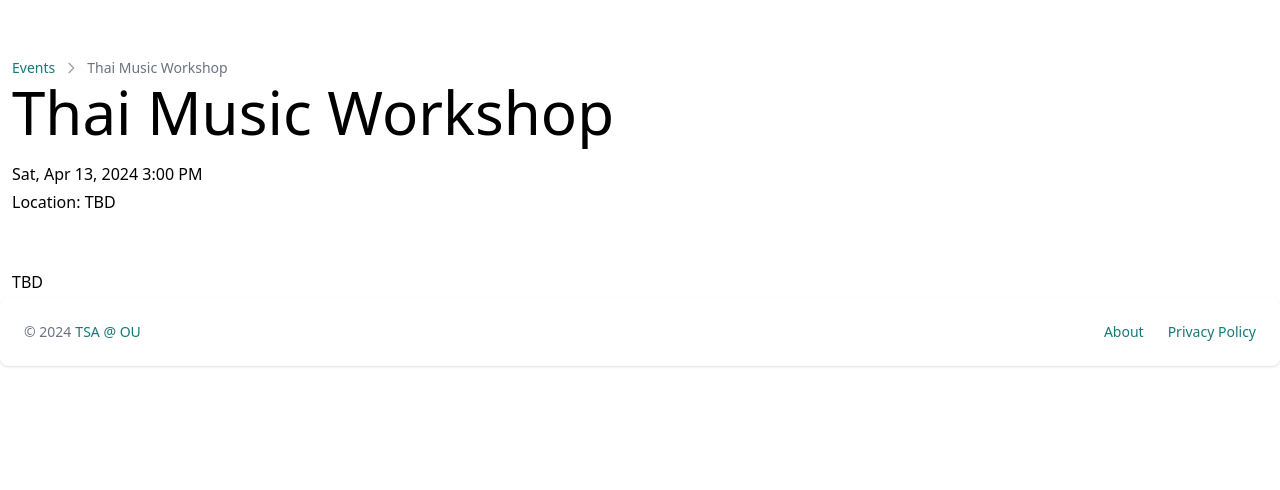
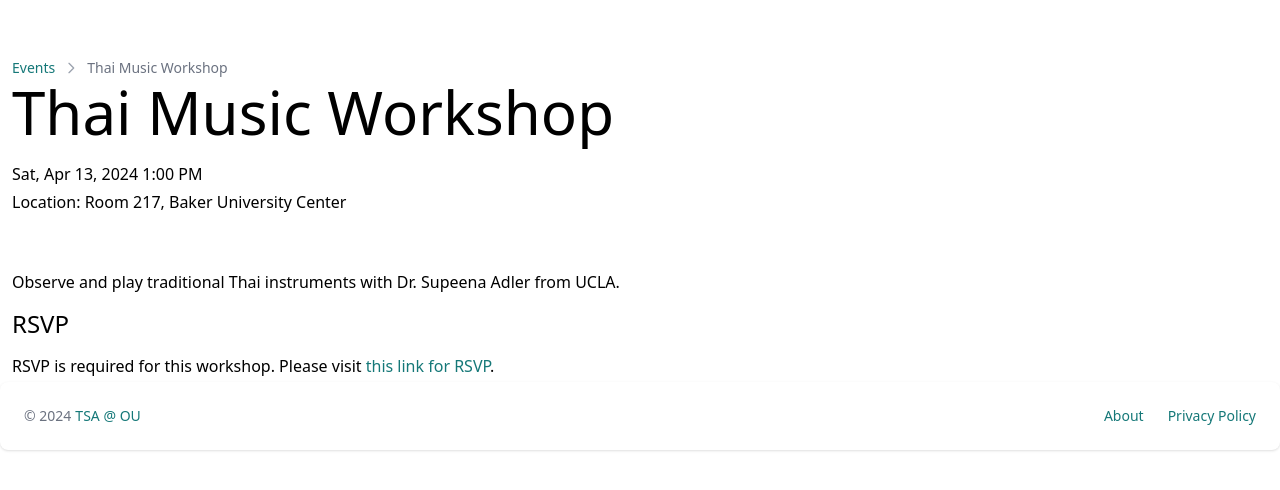
Before and after one commit to itstsaou/itstsaou.github.io, a Gatsby site: page /events/2024-04-13-thai-music-workshop in a window 1280 px wide. Shown: the part 70-560 px from the top of the page. Built offline with nearby package versions, Linux system fonts and the light colour scheme; Gatsby itself is replaced by a stand-in of ours.

Commit message:
feat: add detail for thai music workshop

```diff
--- a/events/2024-04-13-thai-music-workshop.mdx
+++ b/events/2024-04-13-thai-music-workshop.mdx
@@ -1,11 +1,15 @@
 ---
 slug: 2024-04-13-thai-music-workshop
 title: Thai Music Workshop
-begin: "2024-04-13T15:00:00"
-end: "2024-04-13T18:00:00"
+begin: "2024-04-13T13:00:00"
+end: "2024-04-13T16:00:00"
 tz: America/New_York
-location: TBD
+location: Room 217, Baker University Center
 published: true
 ---
 
-TBD
+Observe and play traditional Thai instruments with Dr. Supeena Adler from UCLA.
+
+# RSVP
+
+RSVP is required for this workshop. Please visit [this link for RSVP](https://forms.office.com/Pages/ResponsePage.aspx?id=B4Aw83xHcEqIiTRhGBfFWnYU_KqdjmhMviZEavISpGxUQjAwUk0yNlZNNjlBQ09HNzk4UEZET0YwOC4u).
```
